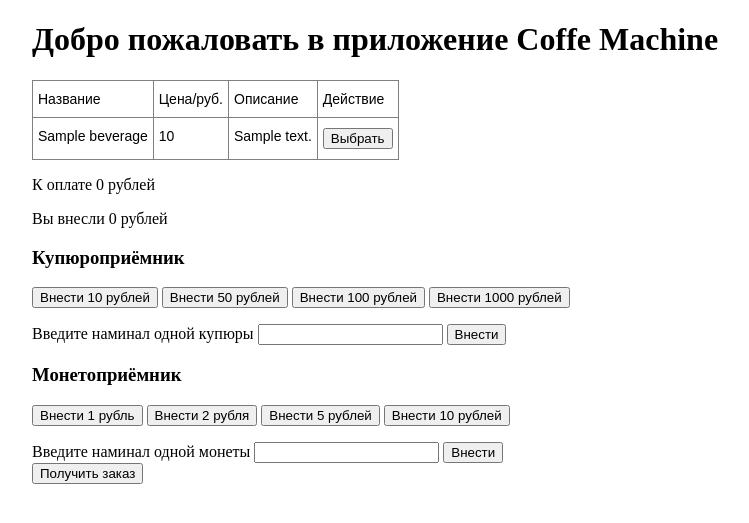
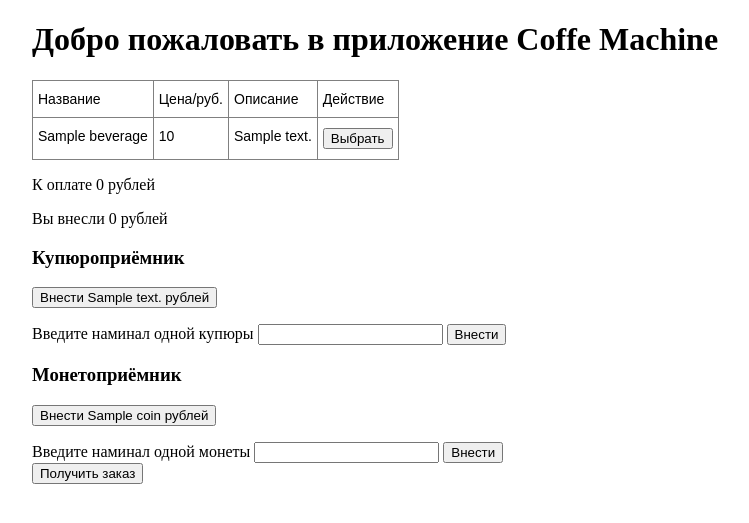
Before and after one commit to Bayzet/CoffeMachine, a Symfony app: template templates/machine/index.html.twig in a window 1280 px wide. Shown: the top 523 px of the page, without its empty margins (208-957 px from the left). Run offline with Twig, Linux system fonts and the light colour scheme; the template is opened without the code that fills it: most values are stand-ins (such as "Sample title", 1, 10 or a date in 2020); some libraries are stand-ins or nearby versions.

Commit message:
Оптимизировал фабрику. Тепрь моделль напитка из базы беру в контроллере и передаю её в фабрику, вместо того чтобы передавать экземпляр класса doctrine. Добавил константы купюр и монет и вывод кнопок в twig с их использованием.

```diff
--- a/src/Factory/BeverageInterface.php
+++ b/src/Factory/BeverageInterface.php
@@ -4,5 +4,5 @@ namespace App\Factory;
 
 interface BeverageInterface
 {
-    public function __construct($orm, $id);
+    public function __construct($entity);
 }
--- a/templates/machine/index.html.twig
+++ b/templates/machine/index.html.twig
@@ -18,7 +18,7 @@
             <td class="tg-0pky">{{ beverage.getName() }}</td>
             <td class="tg-0pky">{{ beverage.getPrice() }}</td>
             <td class="tg-0pky">{{ beverage.getDescription() }}</td>
-            <td class="tg-0pky"><button onclick="buy({{ beverage.getId() }}, {{ beverage.getPrice() }}, {{ beverage.getBeverageTypeId() }})">Выбрать</button></td>
+            <td class="tg-0pky"><button onclick="buy({{ beverage.getId() }}, {{ beverage.getPrice() }})">Выбрать</button></td>
         </tr>
       {% endfor %}
 </table>
@@ -26,10 +26,9 @@
         <p>К оплате <span id="buyPrice">0</span> рублей</p>
         <p>Вы внесли <span id="payDepositing">0</span> рублей</p>
         <h3>Купюроприёмник</h3>
-        <button onclick="addPayDepositing(10, 1)">Внести 10 рублей</button>
-        <button onclick="addPayDepositing(50, 1)">Внести 50 рублей</button>
-        <button onclick="addPayDepositing(100, 1)">Внести 100 рублей</button>
-        <button onclick="addPayDepositing(1000, 1)">Внести 1000 рублей</button>
+        {% for note in money.note %}
+            <button onclick="addPayDepositing({{note}}, 1)">Внести {{ note }} рублей</button>
+        {% endfor %}
         <p></p>
         <div>
             <label for="oneNote">Введите наминал одной купюры</label>
@@ -38,10 +37,9 @@
         </div>
 
         <h3>Монетоприёмник</h3>
-        <button onclick="addPayDepositing(1, 2)">Внести 1 рубль</button>
-        <button onclick="addPayDepositing(2, 2)">Внести 2 рубля</button>
-        <button onclick="addPayDepositing(5, 2)">Внести 5 рублей</button>
-        <button onclick="addPayDepositing(10, 2)">Внести 10 рублей</button>
+        {% for coin in money.coin %}
+            <button onclick="addPayDepositing({{coin}}, 2)">Внести {{ coin }} рублей</button>
+        {% endfor %}
         <p></p>
         <div>
             <label for="oneNote">Введите наминал одной монеты</label>
@@ -52,7 +50,6 @@
     <form action="/order" method="POST">
         <input type="hidden" name="payDepositing" id="inpPayDepositing">
         <input type="hidden" name="beverageId" id="inpBeverageId">
-        <input type="hidden" name="beverageTypeId" id="inpBeverageTypeId">
         <button type="submit">Получить заказ</button>
     </form>
 {% endblock %}
@@ -60,14 +57,15 @@
 {% block javascripts %}
 
 <script>
+    const $noteList = JSON.parse('{{ money_json|raw }}').note;
+    const $coinList = JSON.parse('{{ money_json|raw }}').coin;
     var $note = [];
     var $coin = [];
     var $payDepositing = 0;
 
-    function buy($id, $price, $beveragetype){
+    function buy($id, $price){
         document.getElementById('buyPrice').textContent = $price;
         document.getElementById('inpBeverageId').value = $id;
-        document.getElementById('inpBeverageTypeId').value = $beveragetype;
 
     }
 
@@ -87,8 +85,6 @@
     }
 
     function addOnePayDepositing($type){
-        var $noteList = [10,50,100,1000];
-        var $coinList = [1,2,5,10];
 
         switch($type){
             case 1:
```
Also changed, not shown: src/Controller/MachineController.php (+14 -4 lines), src/Factory/BeverageAbstract.php (+6 -6 lines), src/Factory/BeverageFactory.php (+7 -5 lines).
